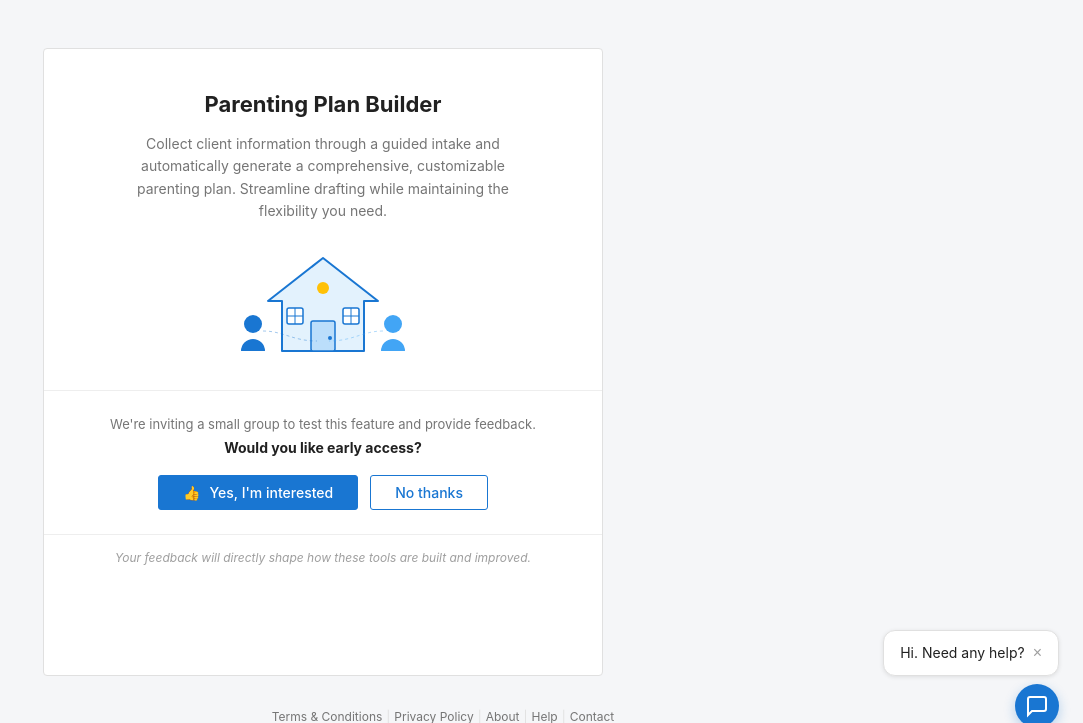
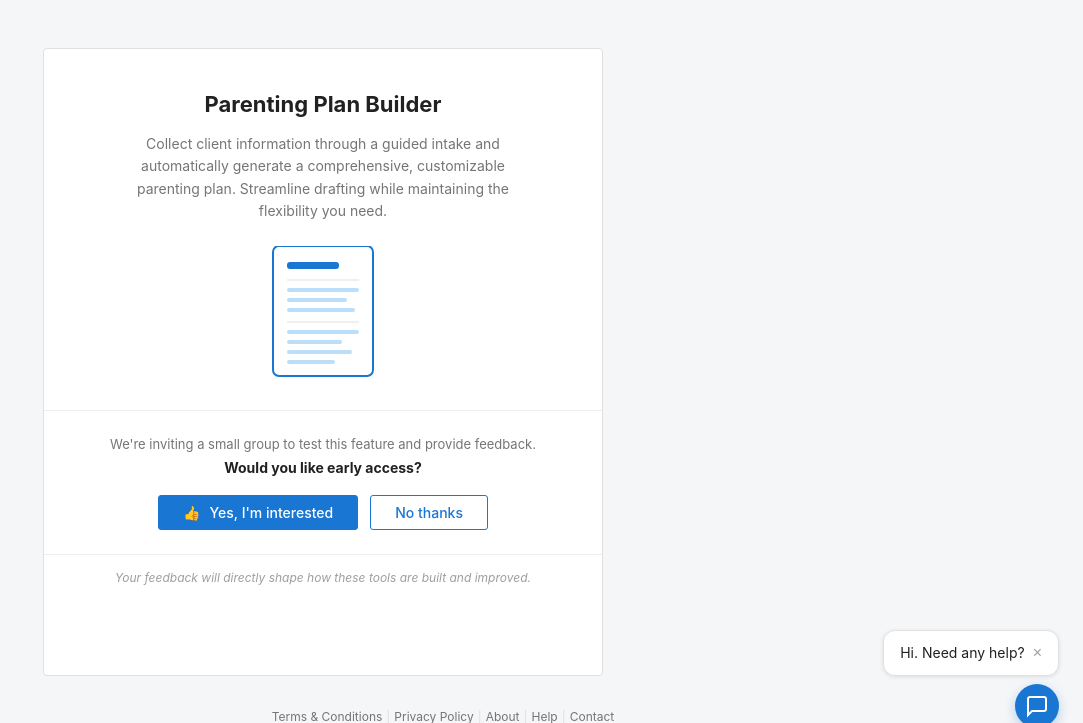
Before and after one commit to aschneider-bit/pro-test-march-2026, a FastAPI app: page /parenting-plan/new in a window 1280 px wide. Shown: the part 48-771 px from the top of the page, without its empty margins (197-1280 px from the left). Run offline with FastAPI, Linux system fonts and the light colour scheme.

Commit message:
auto: update parenting_plan_new.html

```diff
--- a/templates/parenting_plan_new.html
+++ b/templates/parenting_plan_new.html
@@ -12,33 +12,19 @@
                 <h1 class="splash-title">Parenting Plan Builder</h1>
                 <p class="splash-desc">Collect client information through a guided intake and automatically generate a comprehensive, customizable parenting plan. Streamline drafting while maintaining the flexibility you need.</p>
 
-                <!-- Family & shield illustration -->
                 <div class="splash-illustration">
-                    <svg width="200" height="120" viewBox="0 0 200 120" fill="none">
-                        <!-- House outline -->
-                        <path d="M100 12L45 55h14v50h82V55h14L100 12z" fill="#E3F2FD" stroke="#1976D2" stroke-width="2" stroke-linejoin="round"/>
-                        <!-- Door -->
-                        <rect x="88" y="75" width="24" height="30" rx="2" fill="#BBDEFB" stroke="#1976D2" stroke-width="1.5"/>
-                        <circle cx="107" cy="92" r="2" fill="#1976D2"/>
-                        <!-- Window left -->
-                        <rect x="64" y="62" width="16" height="16" rx="2" fill="#fff" stroke="#1976D2" stroke-width="1.5"/>
-                        <line x1="72" y1="62" x2="72" y2="78" stroke="#1976D2" stroke-width="1"/>
-                        <line x1="64" y1="70" x2="80" y2="70" stroke="#1976D2" stroke-width="1"/>
-                        <!-- Window right -->
-                        <rect x="120" y="62" width="16" height="16" rx="2" fill="#fff" stroke="#1976D2" stroke-width="1.5"/>
-                        <line x1="128" y1="62" x2="128" y2="78" stroke="#1976D2" stroke-width="1"/>
-                        <line x1="120" y1="70" x2="136" y2="70" stroke="#1976D2" stroke-width="1"/>
-                        <!-- Parent A -->
-                        <circle cx="30" cy="78" r="9" fill="#1976D2"/>
-                        <path d="M18 105a12 12 0 0124 0" fill="#1976D2"/>
-                        <!-- Child -->
-                        <circle cx="100" cy="42" r="6" fill="#FFC107"/>
-                        <!-- Parent B -->
-                        <circle cx="170" cy="78" r="9" fill="#42A5F5"/>
-                        <path d="M158 105a12 12 0 0124 0" fill="#42A5F5"/>
-                        <!-- Connection lines -->
-                        <path d="M40 85c20 0 30 10 54 10" stroke="#1976D2" stroke-width="1" stroke-dasharray="3 3" opacity="0.4"/>
-                        <path d="M160 85c-20 0-30 10-54 10" stroke="#42A5F5" stroke-width="1" stroke-dasharray="3 3" opacity="0.4"/>
+                    <svg width="120" height="140" viewBox="0 0 120 140" fill="none">
+                        <rect x="10" y="0" width="100" height="130" rx="6" fill="#fff" stroke="#1976D2" stroke-width="2"/>
+                        <rect x="24" y="16" width="52" height="7" rx="3" fill="#1976D2"/>
+                        <line x1="24" y1="34" x2="96" y2="34" stroke="#E0E0E0" stroke-width="1"/>
+                        <rect x="24" y="42" width="72" height="4" rx="2" fill="#BBDEFB"/>
+                        <rect x="24" y="52" width="60" height="4" rx="2" fill="#BBDEFB"/>
+                        <rect x="24" y="62" width="68" height="4" rx="2" fill="#BBDEFB"/>
+                        <line x1="24" y1="76" x2="96" y2="76" stroke="#E0E0E0" stroke-width="1"/>
+                        <rect x="24" y="84" width="72" height="4" rx="2" fill="#BBDEFB"/>
+                        <rect x="24" y="94" width="55" height="4" rx="2" fill="#BBDEFB"/>
+                        <rect x="24" y="104" width="65" height="4" rx="2" fill="#BBDEFB"/>
+                        <rect x="24" y="114" width="48" height="4" rx="2" fill="#BBDEFB"/>
                     </svg>
                 </div>
             </div>
```
